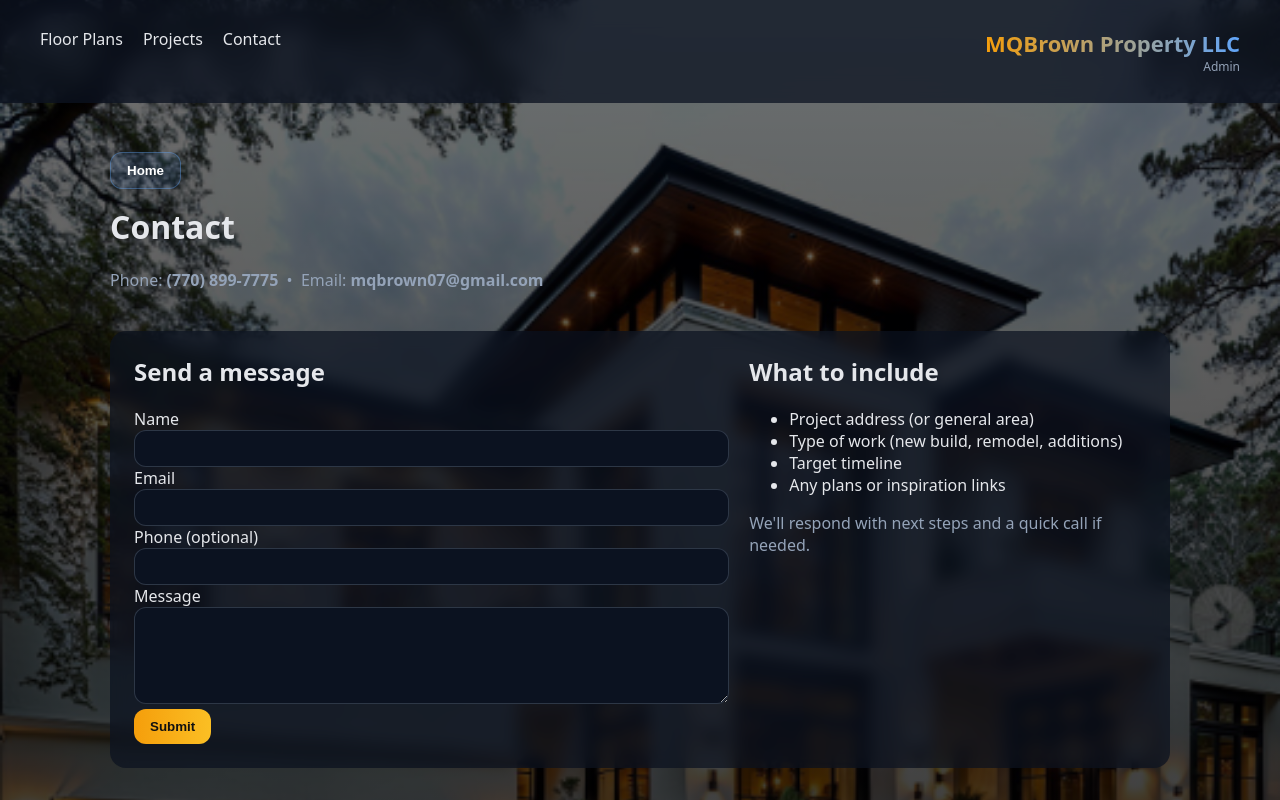
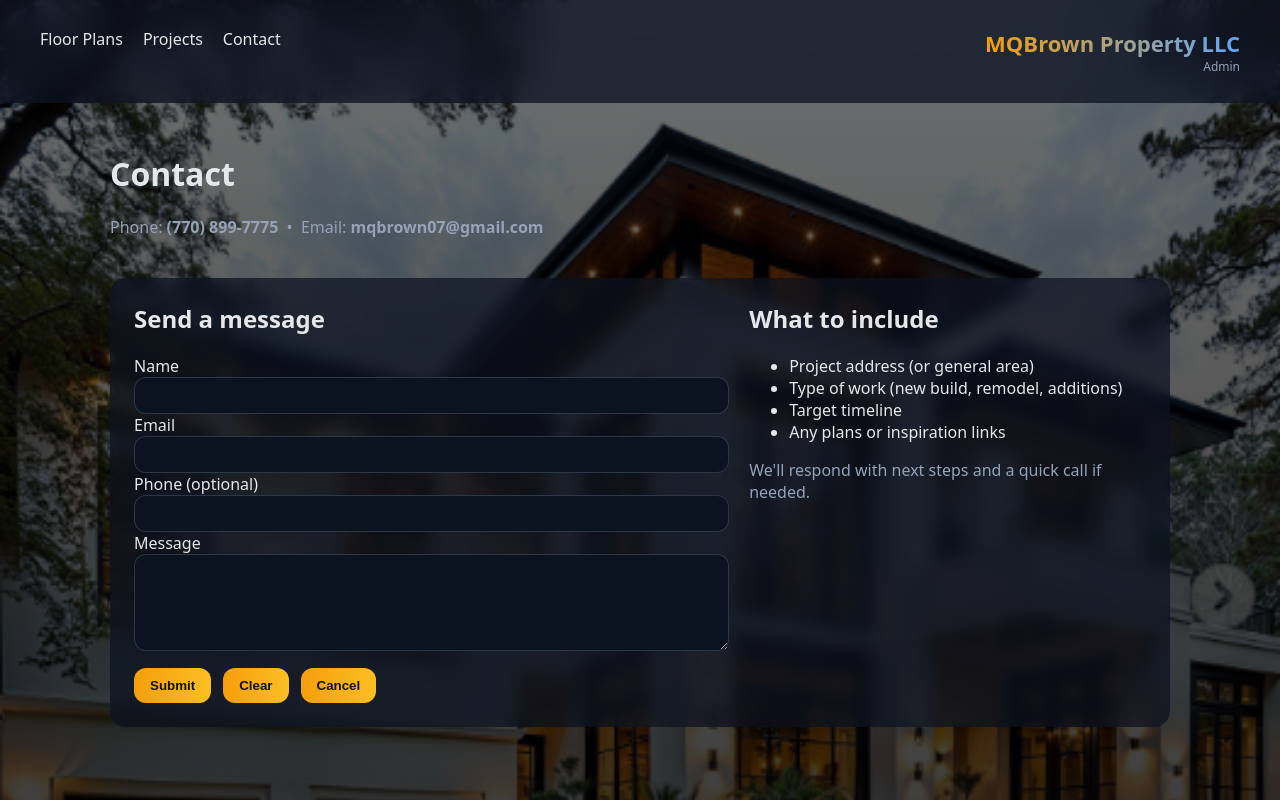
Before and after one commit to MQBrown/MelWebsiteRepo, a React (Vite) app: page /contact in a window 1280 px wide. Shown: the top 800 px of the page. Built offline with nearby package versions, Linux system fonts and the light colour scheme.

Commit message:
Refactor Contact component and update form handling

```diff
--- a/src/pages/Contact.jsx
+++ b/src/pages/Contact.jsx
@@ -1,29 +1,48 @@
 import React, { useState } from "react";
-import BackButton from "../components/BackButton";
+import { useNavigate } from "react-router-dom";
 
 export default function Contact({ settings }) {
+  const navigate = useNavigate();
   const s = settings || {};
-  const [form, setForm] = useState({ name: "", email: "", phone: "", message: "" });
+
+  const [form, setForm] = useState({
+    name: "",
+    email: "",
+    phone: "",
+    message: ""
+  });
+
   const [status, setStatus] = useState(null);
   const [busy, setBusy] = useState(false);
 
-  const onChange = (e) => setForm((p) => ({ ...p, [e.target.name]: e.target.value }));
+  const onChange = (e) =>
+    setForm((p) => ({ ...p, [e.target.name]: e.target.value }));
+
+  const clearForm = () =>
+    setForm({ name: "", email: "", phone: "", message: "" });
+
+  const cancel = () => navigate("/");
 
   const submit = async (e) => {
     e.preventDefault();
     setBusy(true);
     setStatus(null);
+
     try {
       const res = await fetch("/api/contact", {
         method: "POST",
         headers: { "Content-Type": "application/json" },
-        body: JSON.stringify(form),
+        body: JSON.stringify(form)
       });
+
       if (!res.ok) throw new Error("Request failed");
+
       setStatus("Thanks! We received your message and will follow up.");
-      setForm({ name: "", email: "", phone: "", message: "" });
+      clearForm();
     } catch {
-      setStatus("Sorry — something went wrong. Please email or call us directly.");
+      setStatus(
+        "Sorry — something went wrong. Please email or call us directly."
+      );
     } finally {
       setBusy(false);
     }
@@ -31,11 +50,10 @@ export default function Contact({ settings }) {
 
   return (
     <main className="container">
-      <div style={{ marginBottom: 16 }}>
-        <BackButton /> {/* should say Home and navigate("/") */}
-      </div>
+      {/* Removed Home/Back button per your request */}
 
       <h1 style={{ marginTop: 0 }}>Contact</h1>
+
       <p className="sub">
         Phone: <strong>{s.phone || "(770) 899-7775"}</strong> &nbsp;•&nbsp; Email:{" "}
         <strong>{s.email || "mqbrown07@gmail.com"}</strong>
@@ -49,7 +67,13 @@ export default function Contact({ settings }) {
           <form onSubmit={submit} className="contact-form">
             <div>
               <label>Name</label>
-              <input className="input" name="name" value={form.name} onChange={onChange} required />
+              <input
+                className="input"
+                name="name"
+                value={form.name}
+                onChange={onChange}
+                required
+              />
             </div>
 
             <div>
@@ -66,7 +90,12 @@ export default function Contact({ settings }) {
 
             <div>
               <label>Phone (optional)</label>
-              <input className="input" name="phone" value={form.phone} onChange={onChange} />
+              <input
+                className="input"
+                name="phone"
+                value={form.phone}
+                onChange={onChange}
+              />
             </div>
 
             <div>
@@ -81,11 +110,34 @@ export default function Contact({ settings }) {
               />
             </div>
 
-            <button className="btn" disabled={busy}>
-              {busy ? "Sending…" : "Submit"}
-            </button>
+            {/* BUTTON ROW */}
+            <div style={{ display: "flex", gap: 12, marginTop: 12 }}>
+              <button className="btn" disabled={busy}>
+                {busy ? "Sending…" : "Submit"}
+              </button>
 
-            {status ? <p className="sub" style={{ marginTop: 12 }}>{status}</p> : null}
+              <button
+                type="button"
+                className="btn btn-secondary"
+                onClick={clearForm}
+              >
+                Clear
+              </button>
+
+              <button
+                type="button"
+                className="btn btn-danger"
+                onClick={cancel}
+              >
+                Cancel
+              </button>
+            </div>
+
+            {status ? (
+              <p className="sub" style={{ marginTop: 12 }}>
+                {status}
+              </p>
+            ) : null}
           </form>
         </div>
 
@@ -98,7 +150,9 @@ export default function Contact({ settings }) {
             <li>Target timeline</li>
             <li>Any plans or inspiration links</li>
           </ul>
-          <p className="sub">We'll respond with next steps and a quick call if needed.</p>
+          <p className="sub">
+            We'll respond with next steps and a quick call if needed.
+          </p>
         </div>
       </section>
     </main>
```
